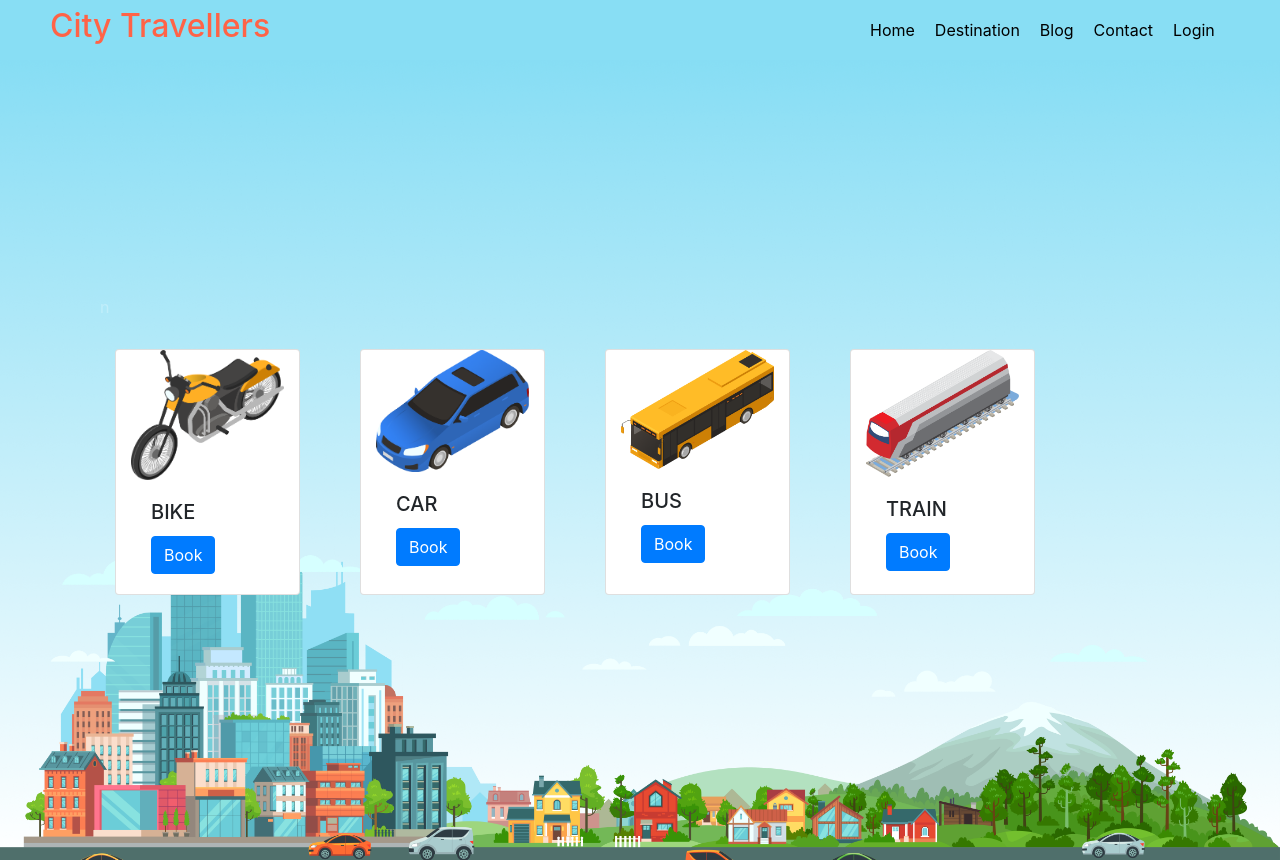
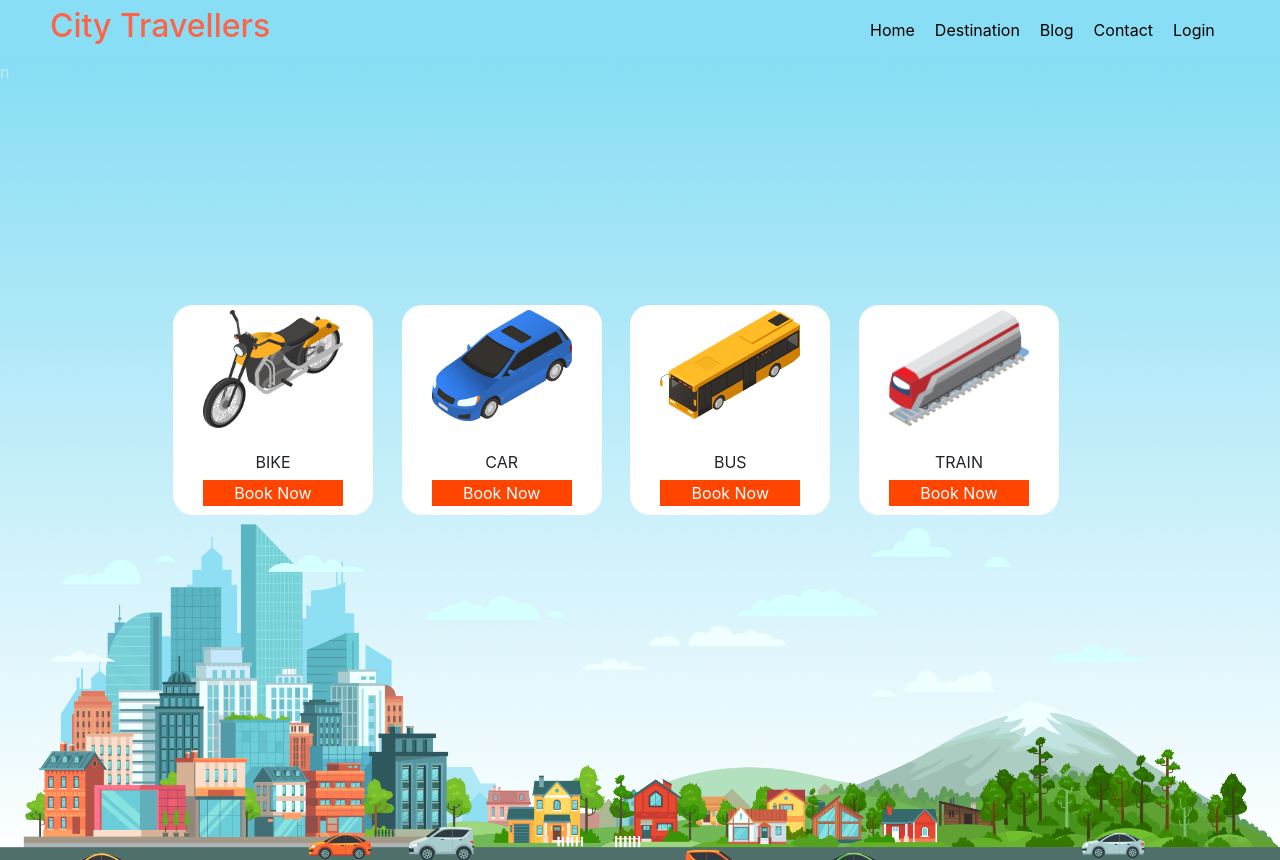
Before and after one commit to shawongithub/react-auth, a React (Create React App) app: page / in a window 1280 px wide. Built offline with nearby package versions, Linux system fonts and the light colour scheme.

Commit message:
perfecting card  and centralizing

```diff
--- a/package.json
+++ b/package.json
@@ -11,6 +11,7 @@
     "react": "^17.0.2",
     "react-bootstrap": "^1.6.1",
     "react-dom": "^17.0.2",
+    "react-router-dom": "^5.2.0",
     "react-scripts": "4.0.3",
     "web-vitals": "^1.1.2"
   },
--- a/src/App.js
+++ b/src/App.js
@@ -1,12 +1,29 @@
 import Templates from './components/Templates/Templates'
 import Header from './components/Header/Header';
+import {
+  BrowserRouter as Router,
+  Switch,
+  Route,
+  Link
+} from "react-router-dom";
+import Login from './components/Login/Login';
+
 
 function App() {
   return (
-    <div>
+    <Router>
       <Header></Header>
-      <Templates></Templates>
-    </div>
+      <Switch>
+        <Route exact path='/'>
+          <Templates />
+        </Route>
+        <Route path='/login'>
+          <Login />
+        </Route>
+
+      </Switch>
+
+    </Router>
   );
 }
 
--- a/src/components/Header/Header.js
+++ b/src/components/Header/Header.js
@@ -1,16 +1,17 @@
 import React from 'react';
 import './Header.css'
+import { Link } from 'react-router-dom'
 
 const Header = () => {
     return (
         <div className="header-container">
             <h2>City Travellers</h2>
             <nav>
-                <a href="">Home</a>
-                <a href="">Destination</a>
-                <a href="">Blog</a>
-                <a href="">Contact</a>
-                <a href="">Login</a>
+                <Link to='/'>Home</Link>
+                <Link to='/destination'>Destination</Link>
+                <Link to='/blog'>Blog</Link>
+                <Link to='/contact'>Contact</Link>
+                <Link to='/login'>Login</Link>
             </nav>
         </div>
     );
--- /dev/null
+++ b/src/components/Login/Login.js
@@ -0,0 +1,11 @@
+import React from 'react';
+
+const Login = () => {
+    return (
+        <div>
+            <h1>Hi! I am login page</h1>
+        </div>
+    );
+};
+
+export default Login;
--- a/src/components/Templates/Templates.js
+++ b/src/components/Templates/Templates.js
@@ -8,16 +8,15 @@ const Templates = () => {
     const backgroundStyle = {
         backgroundImage: `url(${background})`,
         backgroundSize: 'cover',
-        height: '800px',
-        display: 'flex',
-        alignItems: 'center',
+        height: '800px'
     }
     console.log(traffics);
     return (
         <div style={backgroundStyle} >
-            <div style={{ margin: '100px' }}>
-                <span style={{ color: '#C1EEFA' }}>n</span>
-                <div className="row">
+            <span style={{ color: '#C1EEFA' }}>n</span>
+            <div style={{ width: '70%', position: 'absolute', top: 'calc(50% - 100px)', left: 'calc(50% - 472px)' }}>
+
+                <div style={{ display: 'flex', justifyContent: 'space-between' }}>
                     {
                         traffics.map(traffic => <Vehicle traffic={traffic} key={traffic.key} />)
                     }
--- a/src/components/Vehicle/Vehicle.js
+++ b/src/components/Vehicle/Vehicle.js
@@ -6,14 +6,26 @@ const Vehicle = props => {
     const { name, image } = props.traffic
 
     return (
-        <Card className="col-sm-2" style={{ margin: '30px' }}>
-            <Card.Img variant="top" src={image} />
-            <Card.Body>
-                <Card.Title>{name}</Card.Title>
+        <div style={{
+            width: '200px', height: '210px',
+            margin: '5px', padding: '5px', backgroundColor: '#FFFFFF',
+            borderRadius: '20px'
+        }}>
+            <div style={{
+                width: '140px', height: '140px',
+                margin: 'auto'
+            }}>
+                <img src={image} alt="" style={{ width: '100%' }} />
+            </div>
+            <div style={{ width: '160px', height: '30px', margin: 'auto', textAlign: 'center' }}>
+                <p>{name}</p>
+            </div>
+            <div style={{ width: '160px', height: '30px', margin: 'auto', textAlign: 'center' }}>
+                <button style={{ border: 'none', background: 'orangeRed', color: 'white', width: '140px' }}>Book Now</button>
+            </div>
 
-                <Button variant="primary">Book</Button>
-            </Card.Body>
-        </Card>
+        </div>
+
     );
 };
 
```
Also changed, not shown: src/components/Login/Login.css (added), 1 other file (tests, documents, lock files or other folders).
